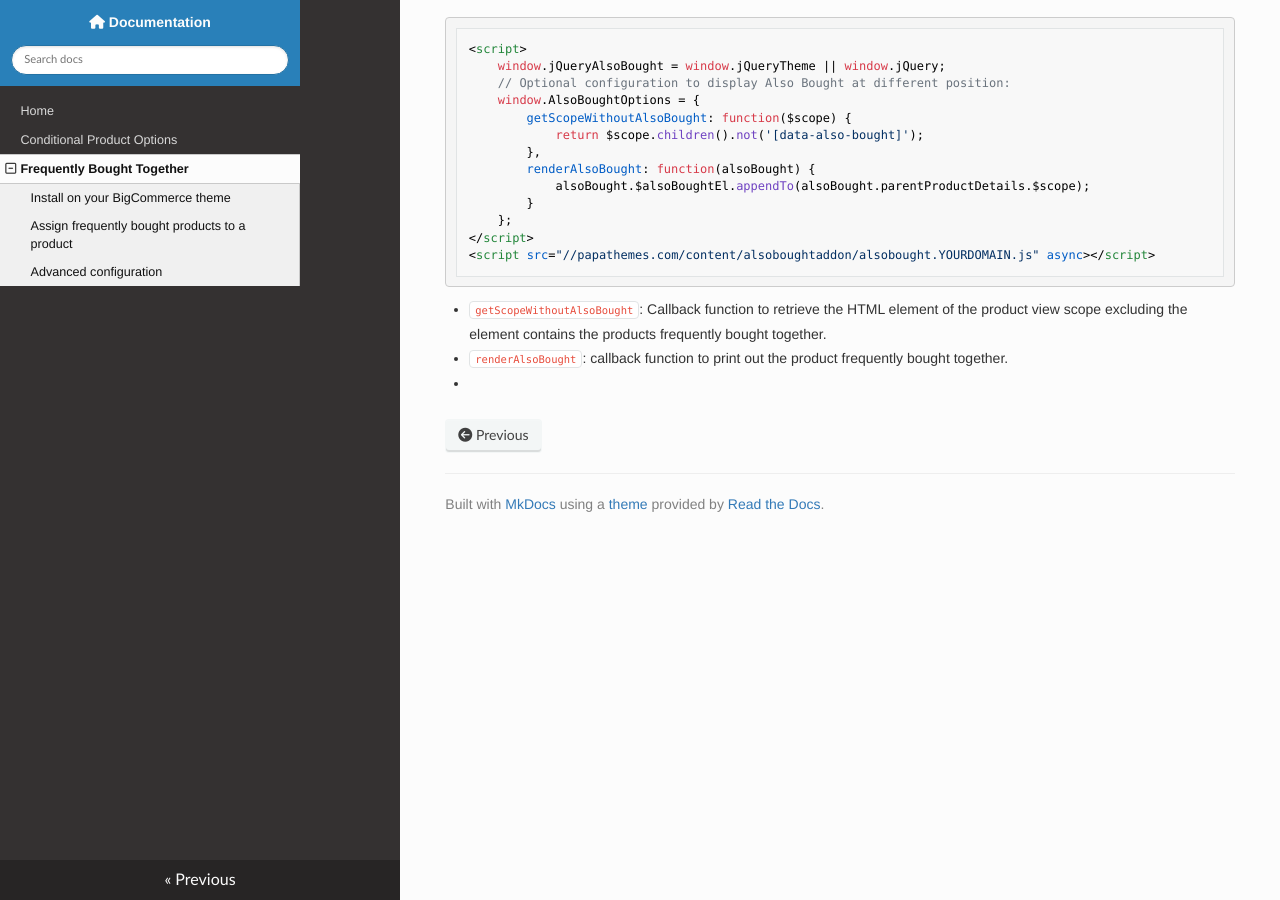
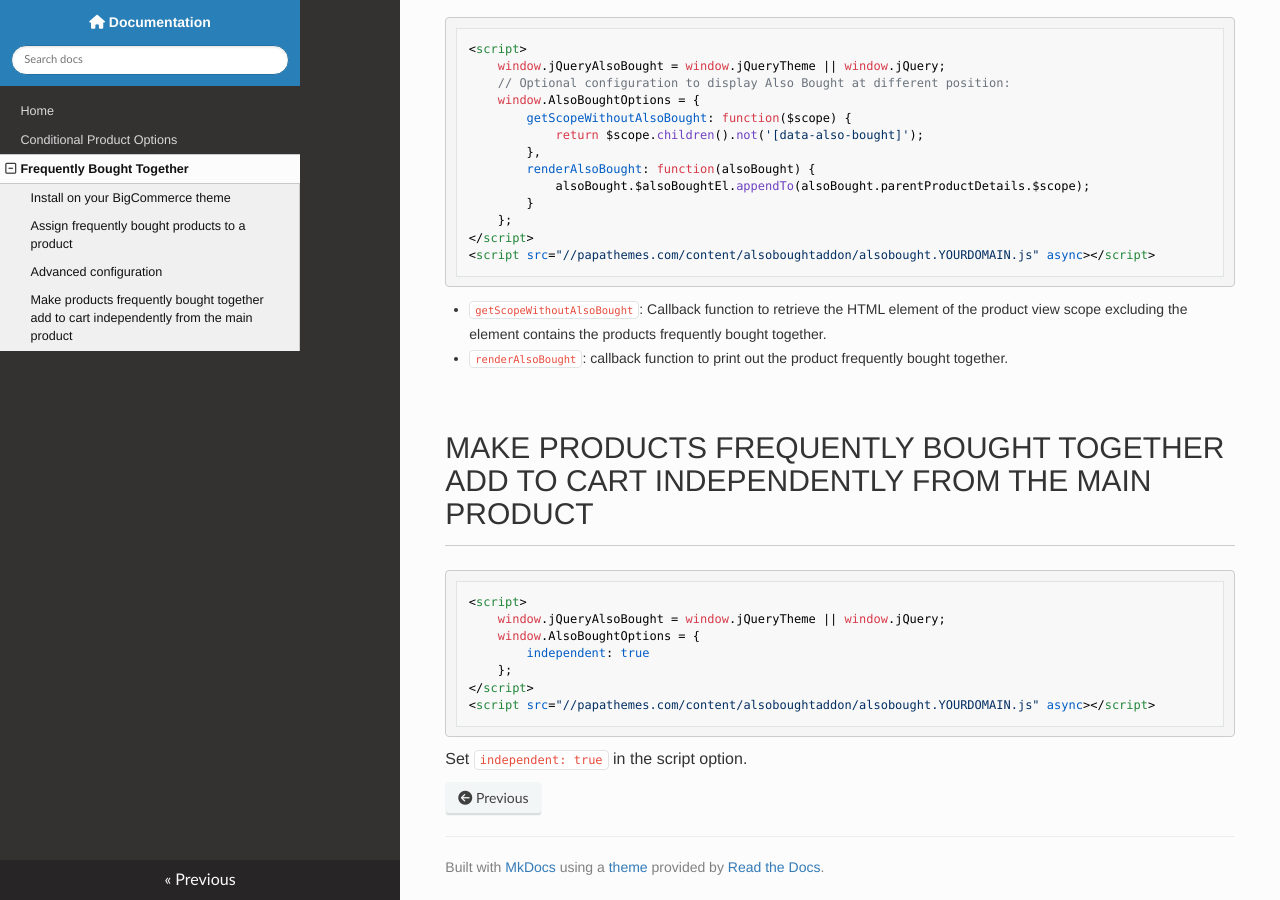
Before and after one commit to tvlgiao/bc-addons-docs, an MkDocs documentation site: the page built from docs/frequently-bought-together.md, in a window 1280 px wide and 900 px high, scrolled down 2191 px. Built offline with MkDocs 1.6.1, drawn with Linux system fonts in a browser that asks for light colours; nearby versions of some CDN libraries.

Commit message:
Update FBT doc

````diff
--- a/docs/frequently-bought-together.md
+++ b/docs/frequently-bought-together.md
@@ -97,4 +97,18 @@ Example:
 
 - `getScopeWithoutAlsoBought`: Callback function to retrieve the HTML element of the product view scope excluding the element contains the products frequently bought together.
 - `renderAlsoBought`: callback function to print out the product frequently bought together.
--
+
+
+## Make products frequently bought together add to cart independently from the main product
+
+```html
+<script>
+    window.jQueryAlsoBought = window.jQueryTheme || window.jQuery;
+    window.AlsoBoughtOptions = {
+        independent: true
+    };
+</script>
+<script src="//papathemes.com/content/alsoboughtaddon/alsobought.YOURDOMAIN.js" async></script>
+```
+
+Set `independent: true` in the script option.
````
